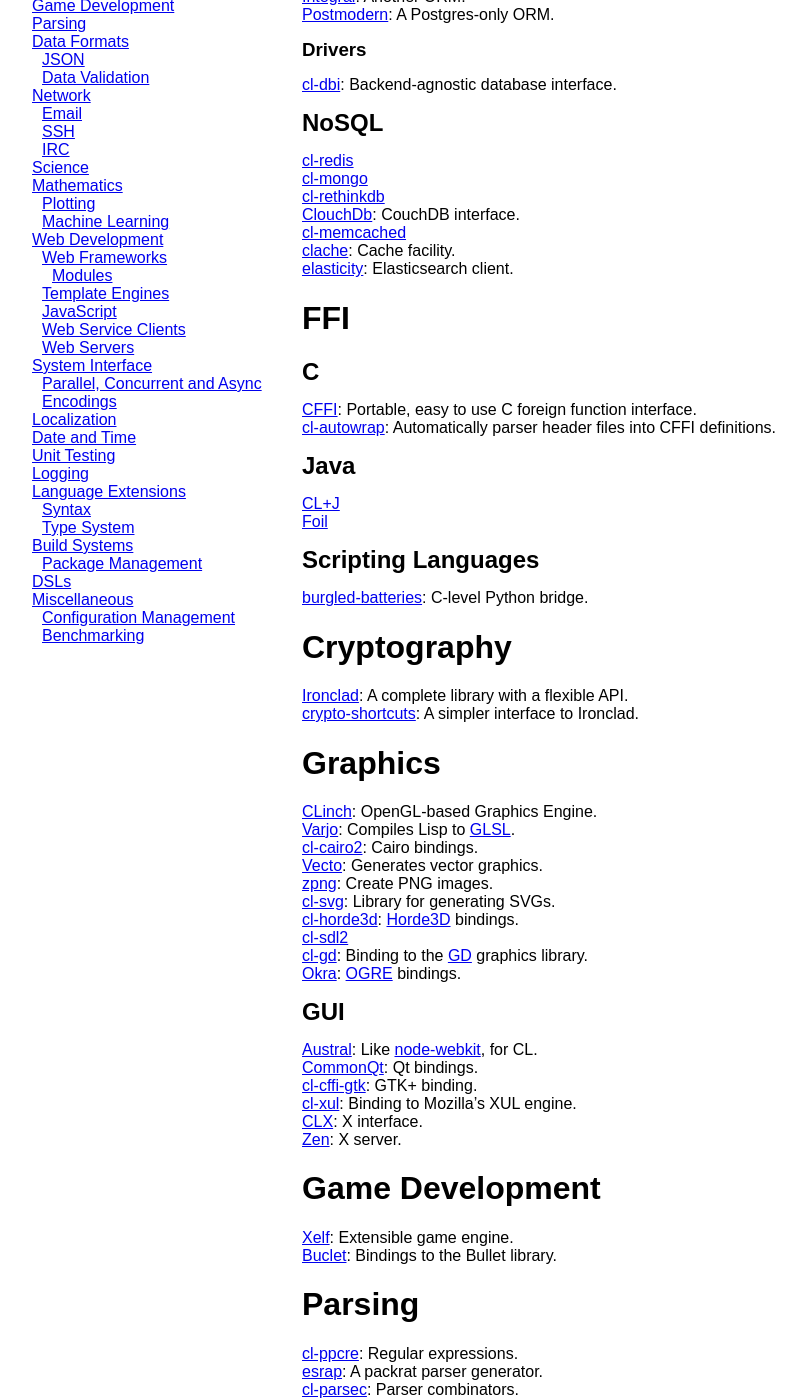
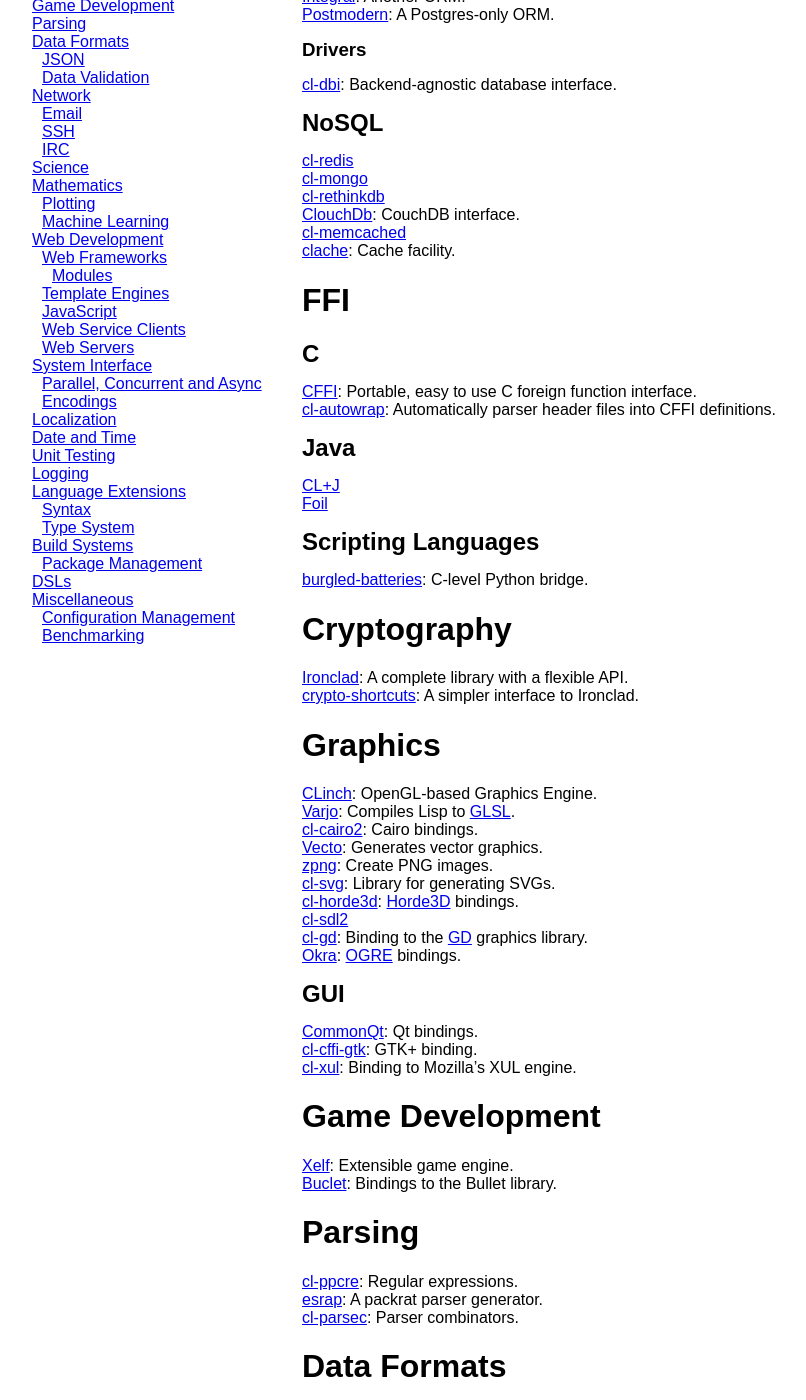
Before and after one commit to LispLang/lisplang.github.io, a Jekyll site: the page built from wiki/recommended-libraries.md, in a window 1280 px wide and 1400 px high, scrolled down 417 px. Shown: the whole window, without its empty margins (68-874 px from the left). Built offline with Jekyll 4.4.1, drawn with Linux system fonts in a browser that asks for light colours; nearby versions of some CDN libraries; some of the changed text lies outside the part shown.

Commit message:
Update the recommended libraries list

```diff
--- a/wiki/recommended-libraries.md
+++ b/wiki/recommended-libraries.md
@@ -12,7 +12,7 @@
 
 ### ORMs
 
-- [Crane](http://eudoxia0.github.io/crane/): Supports Postgres, MySQL and
+- [Crane](http://eudoxia.me/crane/): Supports Postgres, MySQL and
   SQLite3, provides automatic migrations.
 - [Integral](https://github.com/fukamachi/integral): Another ORM.
 - [Postmodern](http://marijnhaverbeke.nl/postmodern/): A Postgres-only ORM.
@@ -29,7 +29,6 @@
 - [ClouchDb](http://common-lisp.net/project/clouchdb/): CouchDB interface.
 - [cl-memcached](https://github.com/quasi/cl-memcached)
 - [clache](https://github.com/m2ym/clache): Cache facility.
-- [elasticity](http://eudoxia0.github.io/elasticity/): Elasticsearch client.
 
 # FFI
 
@@ -76,13 +75,9 @@
 
 ## GUI
 
-- [Austral](http://eudoxia0.github.io/austral/): Like
-  [node-webkit](https://github.com/rogerwang/node-webkit), for CL.
 - [CommonQt](http://common-lisp.net/project/commonqt/): Qt bindings.
 - [cl-cffi-gtk](http://www.crategus.com/books/cl-cffi-gtk/): GTK+ binding.
 - [cl-xul](https://github.com/mmontone/cl-xul): Binding to Mozilla's XUL engine.
-- [CLX](https://en.wikipedia.org/wiki/CLX_%28Common_Lisp%29): X interface.
-- [Zen](https://github.com/pyb/zen): X server.
 
 # Game Development
 
@@ -164,8 +158,8 @@
 
 # Web Development
 
-- [Clack](https://github.com/fukamachi/clack): The equivalent of Ruby's Rack or
-  Python's WSGI.
+- [Clack](http://clacklisp.org/): The equivalent of Ruby's Rack or Python's
+  WSGI.
 
 ## Web Frameworks
 
```
Also changed, not shown: other parts of wiki/recommended-libraries.md (+0 -1 lines).
